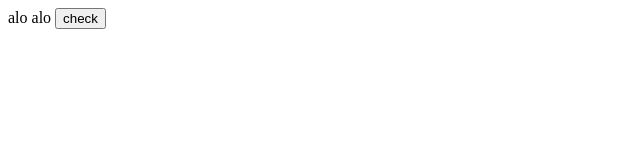
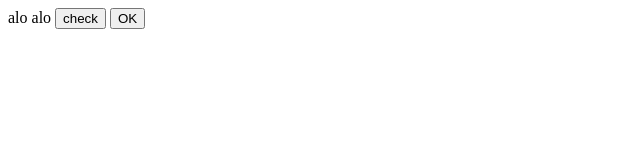
Before and after one commit to user165650/pon1, a plain HTML site: page info.html in a window 1280 px wide. Shown: the full height of the page, 0-640 px from the left. Drawn offline with Linux system fonts and the light colour scheme.

Commit message:
new pon nut OK

```diff
--- a/info.html
+++ b/info.html
@@ -9,5 +9,6 @@
 <body>
     <a>alo alo</a>
     <button>check</button>
+    <button>OK</button>
 </body>
 </html>
```
